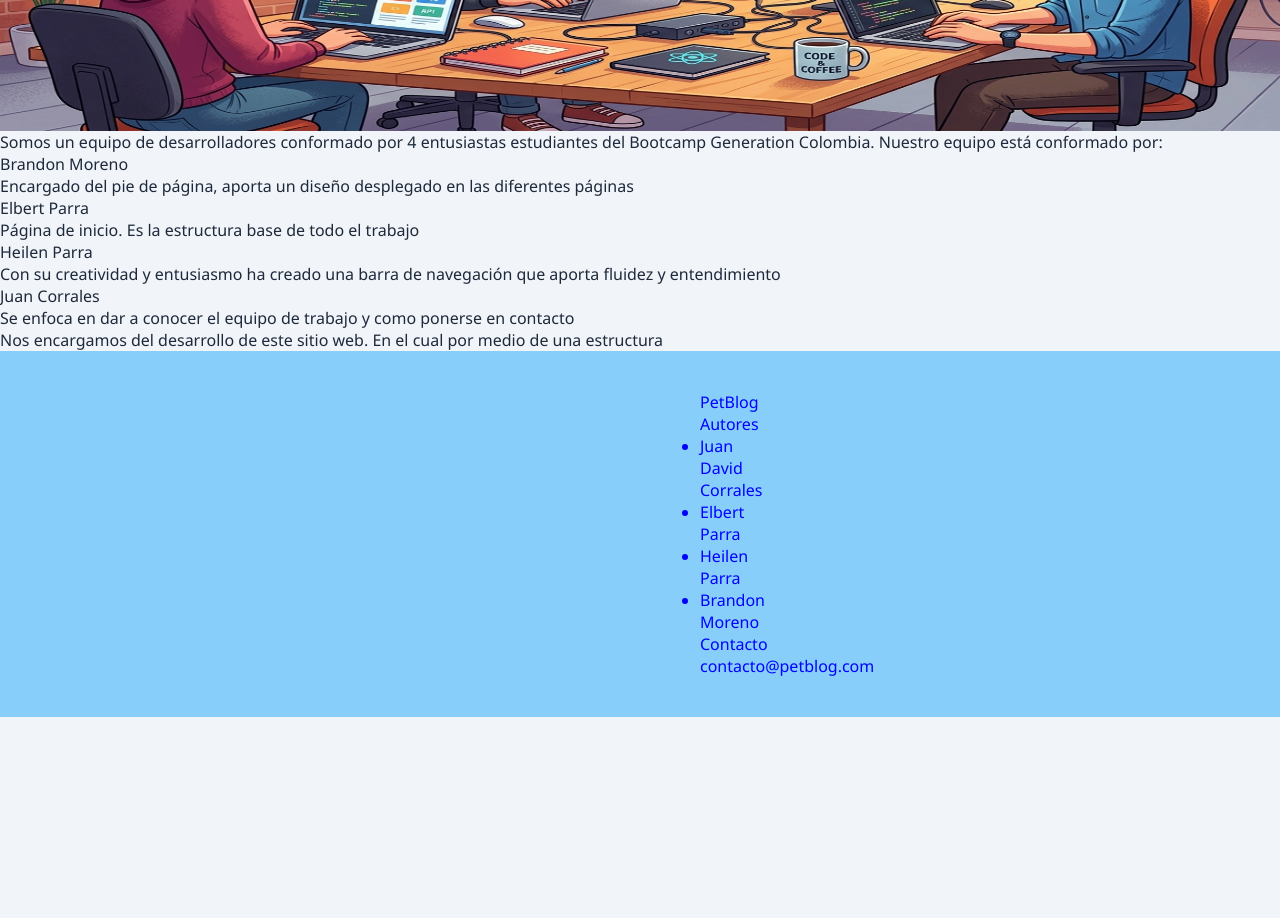
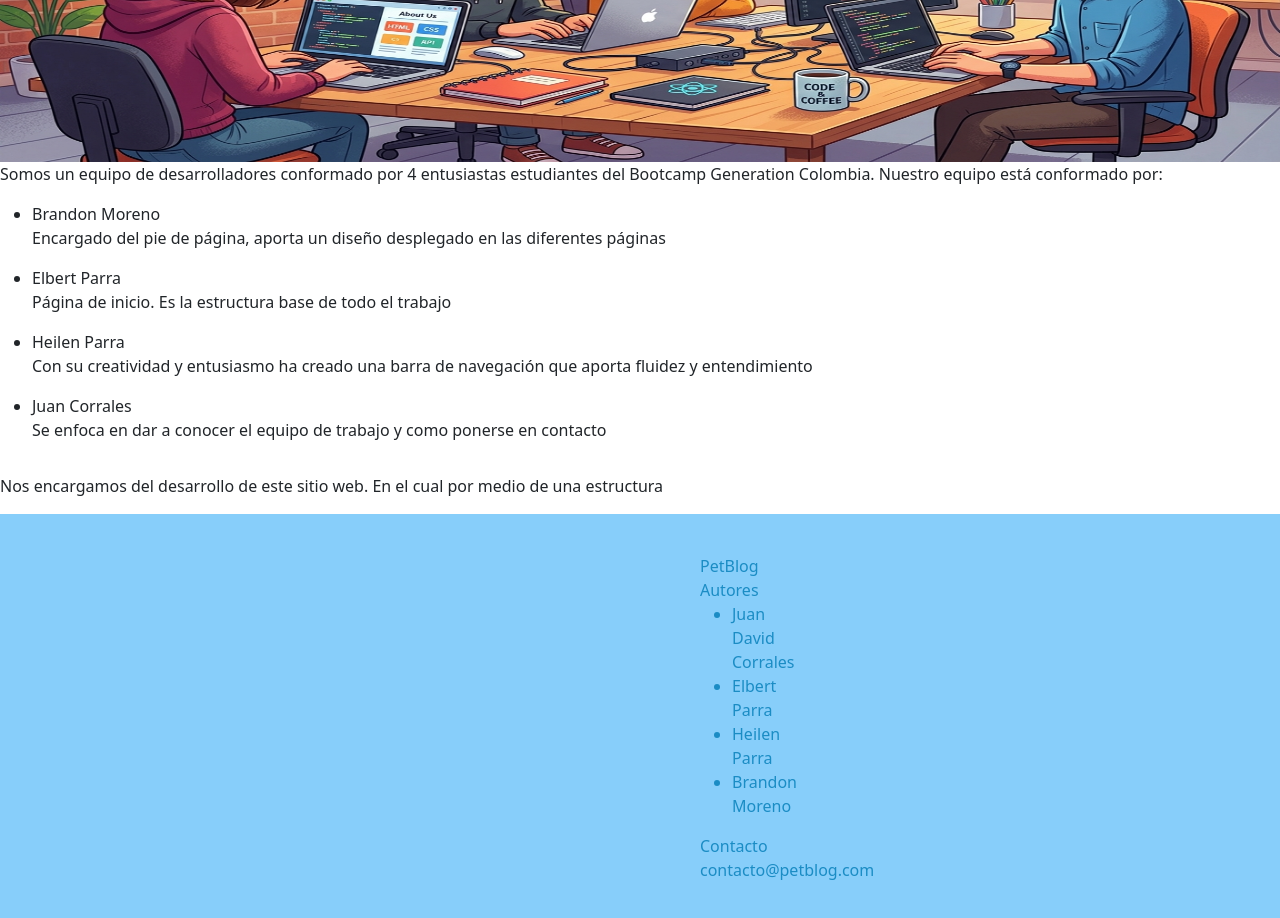
Before and after one commit to devdavco/PetBlog, a plain HTML site: page about.html in a window 1280 px wide. Shown: the part 360-1278 px from the top of the page. Before the commit the page ends 1077 px from the top, so only its background shows below. Drawn offline with nearby package versions, Linux system fonts and the light colour scheme.

Commit message:
integracion-cdn-bootstrap

```diff
--- a/about.html
+++ b/about.html
@@ -5,6 +5,7 @@
     <meta name="viewport" width=device-width, initial-scale=1.0">
     <link rel="stylesheet" href="style.css">
     <title>Document</title>
+    <link href="https://cdn.jsdelivr.net/npm/bootstrap@5.3.8/dist/css/bootstrap.min.css" rel="stylesheet" integrity="sha384-sRIl4kxILFvY47J16cr9ZwB07vP4J8+LH7qKQnuqkuIAvNWLzeN8tE5YBujZqJLB" crossorigin="anonymous">
 </head>
 <body>
     <nav class="crumbs">
@@ -45,5 +46,6 @@
 
     </footer>
     <script src="script.js"></script>
+    <script src="https://cdn.jsdelivr.net/npm/bootstrap@5.3.8/dist/js/bootstrap.bundle.min.js" integrity="sha384-FKyoEForCGlyvwx9Hj09JcYn3nv7wiPVlz7YYwJrWVcXK/BmnVDxM+D2scQbITxI" crossorigin="anonymous"></script>
 </body>
 </html>
--- a/style.css
+++ b/style.css
@@ -80,9 +80,8 @@ body {
 .piePagina{
 
     background-color: lightskyblue;
-    color: blue;
+    color: #1B8CC4;
     padding: 40px 700px;
-    border: 40px 700px;
 }
 
     nav {
```
Also changed, not shown: contact.html (+2 -0 lines), index.html (+2 -0 lines).
